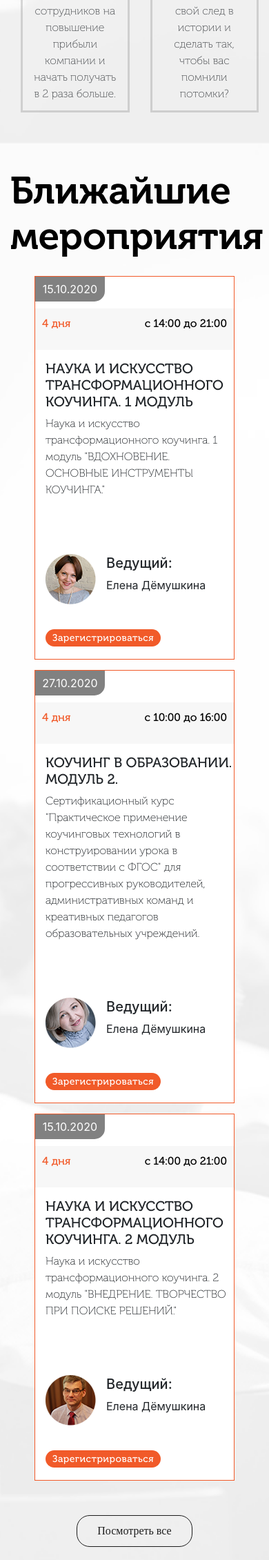
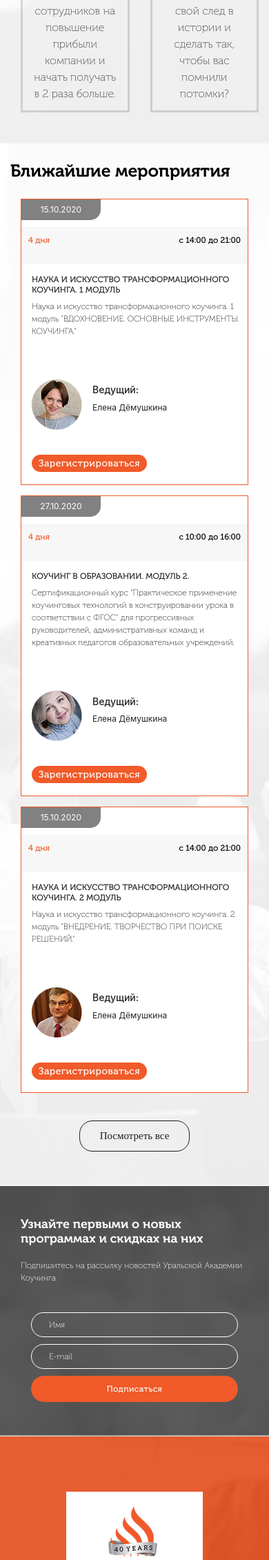
Before and after one commit to StudioDivier/EricksonPerm-back, a Django app: page / in a window 390 px wide; the page is wider, and only the part inside the window is pictured. Shown: the part 2241-4502 px from the top of that part at 69% size. Run offline with Django 3.2, Linux system fonts and the light colour scheme; data that the repository does not hold is empty; some libraries are stand-ins or nearby versions.

Commit message:
without 425

```diff
--- a/app/static/dev/css/style.css
+++ b/app/static/dev/css/style.css
@@ -1010,12 +1010,64 @@
   }
 }
 @media (max-width: 768px) {
+  .near-date .name h2 {
+    font-size: 35px;
+  }
   .near-date .col-lg-4 {
     margin-bottom: 15px;
     margin-left: 35px;
     margin-right: 35px;
   }
 }
+@media screen and (max-width: 425px) {
+  .near-date {
+    padding-top: 25px;
+    padding-bottom: 25px;
+  }
+  .near-date .name h2 {
+    font-size: 25px;
+  }
+  .near-date .col-lg-4 {
+    margin-left: 15px;
+    margin-right: 15px;
+    margin-bottom: 15px;
+    display: flex;
+    justify-content: center;
+  }
+  .near-date .col-lg-4 .card-date {
+    width: 100%;
+  }
+  .near-date .col-lg-4 .card-date .card-date-label p {
+    font-size: 12px;
+  }
+  .near-date .col-lg-4 .card-date .date p {
+    font-size: 12px;
+  }
+  .near-date .col-lg-4 .card-date .card-text h5 {
+    font-size: 12px;
+  }
+  .near-date .col-lg-4 .card-date .card-text p {
+    font-size: 12px;
+  }
+  .near-date .col-lg-4 .card-date .teach {
+    margin-top: 30px;
+  }
+  .near-date .col-lg-4 .card-date .teach img {
+    width: 100%;
+  }
+  .near-date .col-lg-4 .card-date .teach .teach-name h5 {
+    font-size: 14px;
+  }
+  .near-date .col-lg-4 .card-date .teach .teach-name p {
+    font-size: 12px;
+  }
+  .near-date .button-opac {
+    margin: 25px;
+  }
+  .near-date .button-opac a {
+    font-size: 15px;
+  }
+}
 @media screen and (max-width: 375px) {
   .near-date {
     padding-top: 25px;
```
Also changed, not shown: other parts of app/static/dev/css/style.css (+31 -11 lines), app/static/dev/scss/pages/index/banner1.scss (+20 -1 lines), app/static/dev/scss/pages/index/cto.scss (+18 -11 lines), app/static/dev/scss/pages/index/near-date.scss (+80 -3 lines), app/static/dev/scss/pages/index/work.scss (+39 -21 lines), app/migrations/0005_auto_20201217_2040.py (added).
